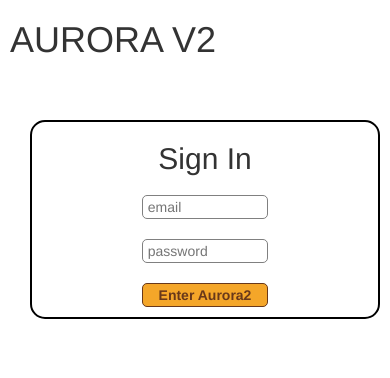
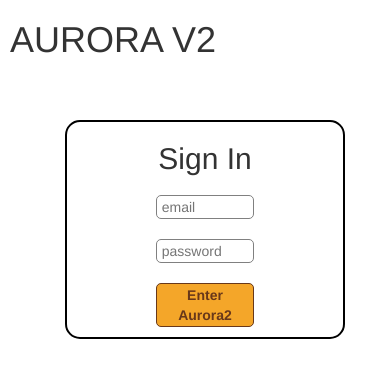
Before and after one commit to aaronnoyes/aurora2, a plain HTML site: page html/login.html in a window 390 px wide. Drawn offline with nearby package versions, Linux system fonts and the light colour scheme.

Commit message:
added md col class

```diff
--- a/html/login.html
+++ b/html/login.html
@@ -28,8 +28,8 @@
         </div>
 
         <div class="row">
-          <div class ="col-lg-4 col-sm-1 col-xs-1"></div>
-          <div id="login-box" class="col-lg-4 col-sm-10 col-xs-10">
+          <div class ="col-lg-3 col-md-3 col-sm-2 col-xs-2"></div>
+          <div id="login-box" class="col-lg-6 col-md-6 col-sm-8 col-xs-8">
             <h2 id="login-text">Sign In</h2>
             <div id="text-input-container">
               <input id="login-email" class="login-text-input" type="text" placeholder="email">
@@ -37,7 +37,7 @@
               <button type="submit" id="login-submit-button">Enter Aurora2</button>
             </div>
           </div>
-          <div class ="col-lg-4 col-sm-1 col-xs-1"></div>
+          <div class ="col-lg-3 col-md-3 col-sm-2 col-xs-2"></div>
         </div>
     </body>
 </html>
```
